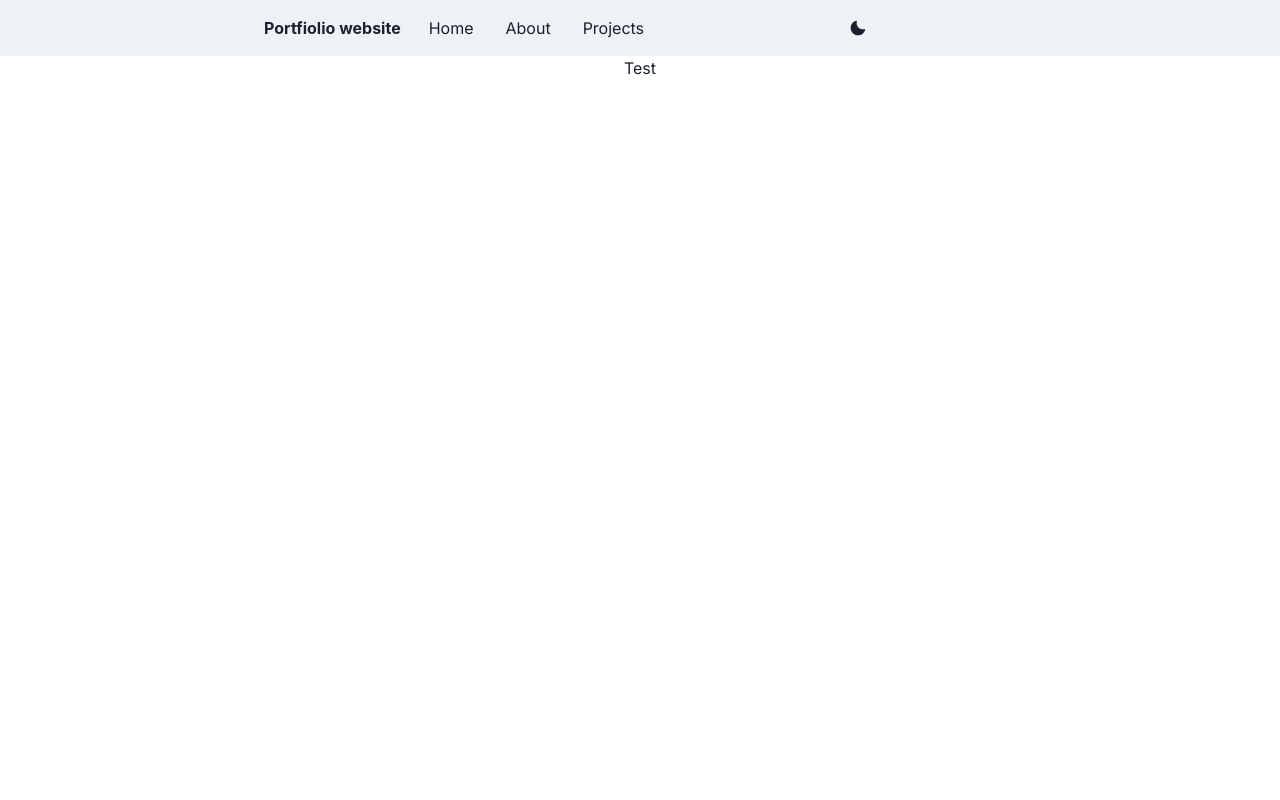
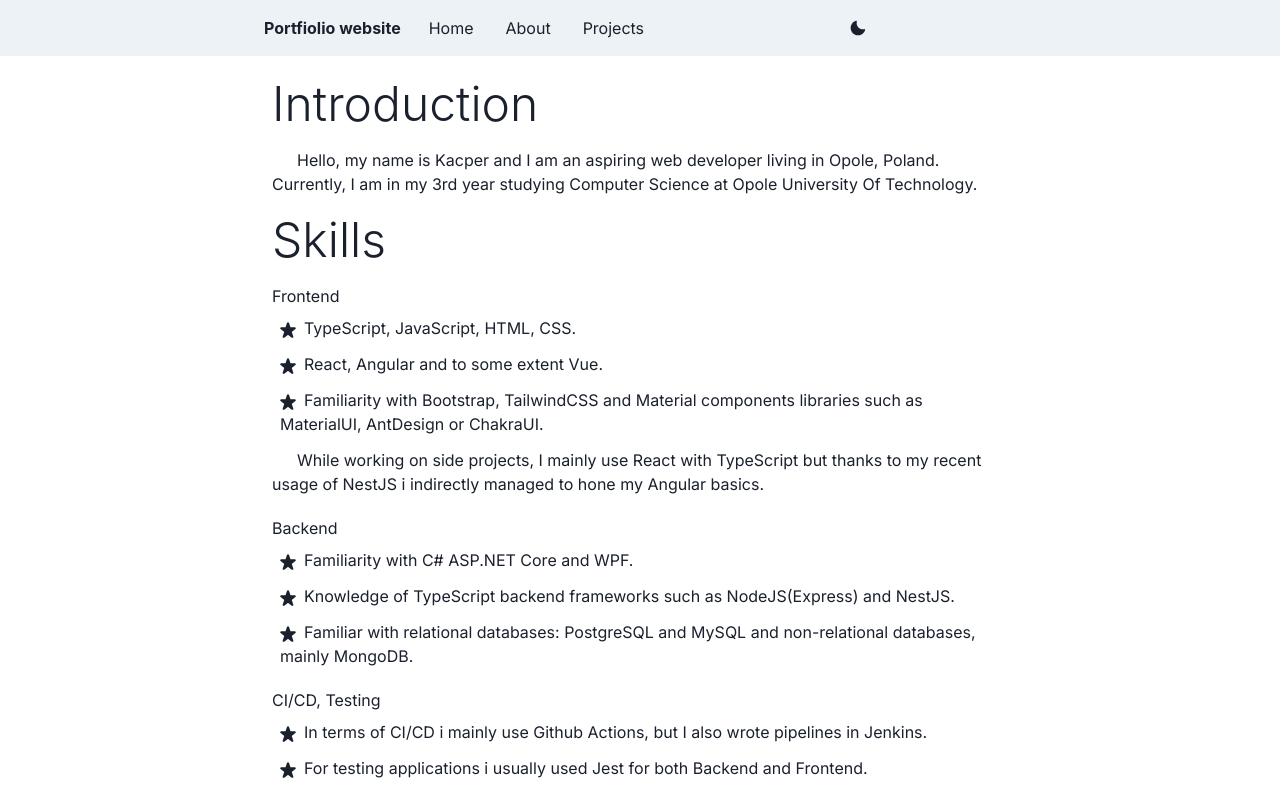
Before and after one commit to kayYZ1/kayz-website, a Next.js app in the folder website/: page / in a window 1280 px wide. Built offline with nearby package versions, Linux system fonts and the light colour scheme.

Commit message:
feat: add intro and skills

```diff
--- /dev/null
+++ b/website/app/components/intro.tsx
@@ -0,0 +1,70 @@
+"use client"
+
+import { StarIcon } from '@chakra-ui/icons';
+import { Heading, Box, List, Text, ListItem, ListIcon } from '@chakra-ui/react';
+
+const Intro: React.FC = () => {
+  return (
+    <div>
+      <Heading as="h2" size="2xl" fontWeight={300}>
+        Introduction
+      </Heading>
+      <Box paddingTop={5}>
+        <p style={{ textIndent: "25px" }}>Hello, my name is Kacper and I am an aspiring web developer living in Opole, Poland.
+          Currently, I am in my 3rd year studying Computer Science at Opole University Of Technology. </p>
+      </Box>
+      <Heading as="h2" size="2xl" fontWeight={300} paddingTop={5}>
+        Skills
+      </Heading>
+      <Box paddingTop={5}>
+        <Text fontSize={"medium"}>Frontend</Text>
+        <List spacing={3} paddingLeft={2} paddingTop={2}>
+          <ListItem>
+            <ListIcon as={StarIcon} />
+            TypeScript, JavaScript, HTML, CSS.
+          </ListItem>
+          <ListItem>
+            <ListIcon as={StarIcon} />
+            React, Angular and to some extent Vue.
+          </ListItem>
+          <ListItem>
+            <ListIcon as={StarIcon} />
+            Familiarity with Bootstrap, TailwindCSS and Material components libraries such as MaterialUI, AntDesign or ChakraUI.
+          </ListItem>
+        </List>
+        <Box paddingTop={3}>
+          <p style={{ textIndent: "25px" }}>While working on side projects, I mainly use React with TypeScript
+            but thanks to my recent usage of NestJS i indirectly managed to hone my Angular basics.</p>
+        </Box>
+        <Text fontSize={"medium"} paddingTop={5}>Backend</Text>
+        <List spacing={3} paddingLeft={2} paddingTop={2}>
+          <ListItem>
+            <ListIcon as={StarIcon} />
+            Familiarity with C# ASP.NET Core and WPF.
+          </ListItem>
+          <ListItem>
+            <ListIcon as={StarIcon} />
+            Knowledge of TypeScript backend frameworks such as NodeJS(Express) and NestJS.
+          </ListItem>
+          <ListItem>
+            <ListIcon as={StarIcon} />
+            Familiar with relational databases: PostgreSQL and MySQL and non-relational databases, mainly MongoDB.
+          </ListItem>
+        </List>
+        <Text fontSize={"medium"} paddingTop={5}>CI/CD, Testing</Text>
+        <List spacing={3} paddingLeft={2} paddingTop={2}>
+          <ListItem>
+            <ListIcon as={StarIcon} />
+            In terms of CI/CD i mainly use Github Actions, but I also wrote pipelines in Jenkins.
+          </ListItem>
+          <ListItem>
+            <ListIcon as={StarIcon} />
+            For testing applications i usually used Jest for both Backend and Frontend.
+          </ListItem>
+        </List>
+      </Box>
+    </div>
+  )
+};
+
+export default Intro;
--- a/website/app/layout.tsx
+++ b/website/app/layout.tsx
@@ -26,7 +26,7 @@ export default function RootLayout({
       <body className={inter.className}>
         <Providers>
           <Navbar />
-          <Container maxW={"container.md"} pt={14}>
+          <Container maxW={"container.md"} pt={20}>
             {children}
           </Container>
         </Providers>
--- a/website/app/page.tsx
+++ b/website/app/page.tsx
@@ -1,11 +1,12 @@
+import Intro from "./components/intro";
 import styles from "./styles/page.module.css"
 
 import * as React from 'react';
 
 const Home: React.FC = () => {
   return (
-    <div className={styles.main}>
-      <h1>Test</h1>
+    <div>
+      <Intro />
     </div>
   )
 };
--- a/website/app/styles/page.module.css
+++ /dev/null
@@ -1,7 +0,0 @@
-.main {
-  display: flex;
-  flex-direction: column;
-  justify-content: space-between;
-  align-items: center;
-  margin: 0 auto;
-}
```
